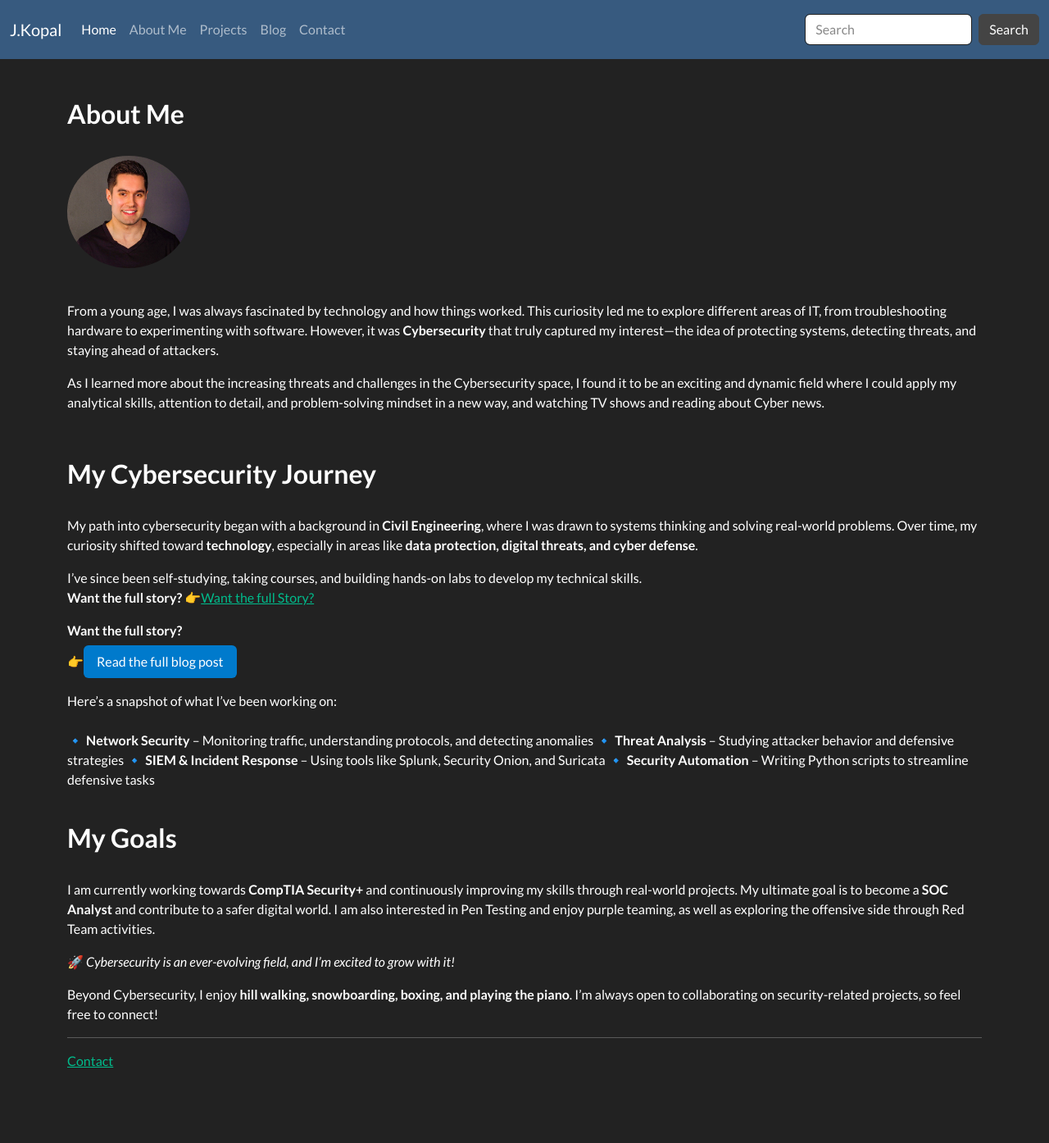
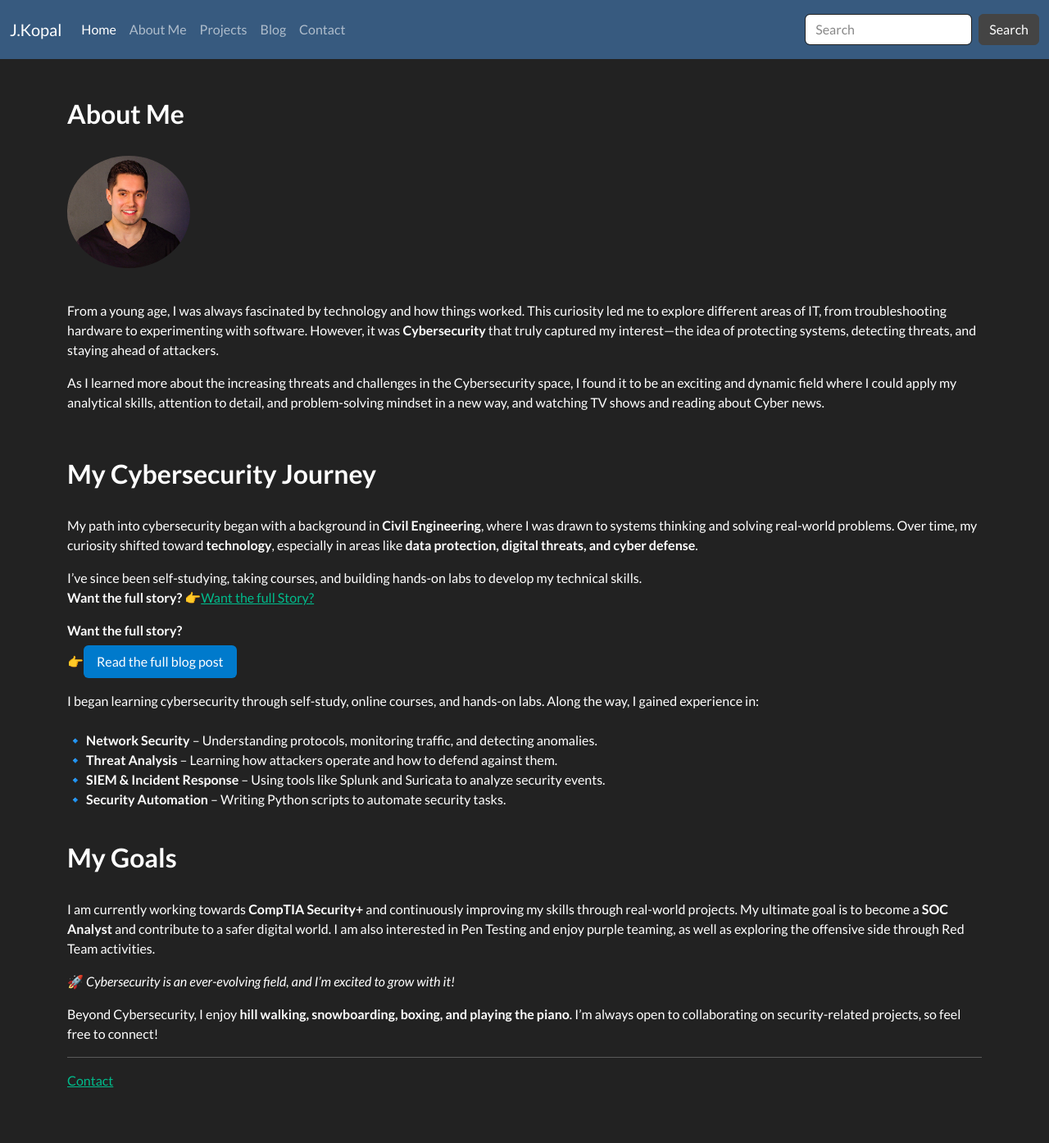
Before and after one commit to JKopal101/jkopal101.github.io, a Jekyll site: the page built from about_me.md, in a window 1280 px wide. Shown: the whole page at 82% size. Built offline with Jekyll 4.4.1, drawn with Linux system fonts in a browser that asks for light colours; before the commit the page ends 1370 px from its top, so only the background shows below that.

Commit message:
Update about_me.md

```diff
--- a/about_me.md
+++ b/about_me.md
@@ -28,12 +28,12 @@ I’ve since been self-studying, taking courses, and building hands-on labs to d
 <span style="font-weight:600;">Want the full story?</span> <br>
 👉<a href="_posts/2025-03-26-my-cyber-journey.md" style="display:inline-block; padding: 8px 16px; background-color:#007acc; color:white; text-decoration:none; border-radius:6px; margin-top:6px;">Read the full blog post</a>
 
-Here’s a snapshot of what I’ve been working on:
+I began learning cybersecurity through self-study, online courses, and hands-on labs. Along the way, I gained experience in:
 <br><br>
-  🔹 **Network Security** – Monitoring traffic, understanding protocols, and detecting anomalies
-  🔹 **Threat Analysis** – Studying attacker behavior and defensive strategies
-  🔹 **SIEM & Incident Response** – Using tools like Splunk, Security Onion, and Suricata
-  🔹 **Security Automation** – Writing Python scripts to streamline defensive tasks
+  🔹 **Network Security** – Understanding protocols, monitoring traffic, and detecting anomalies.
+  🔹 **Threat Analysis** – Learning how attackers operate and how to defend against them.
+  🔹 **SIEM & Incident Response** – Using tools like Splunk and Suricata to analyze security events.
+  🔹 **Security Automation** – Writing Python scripts to automate security tasks.
 <br><br>
 
 ### **My Goals**
```
